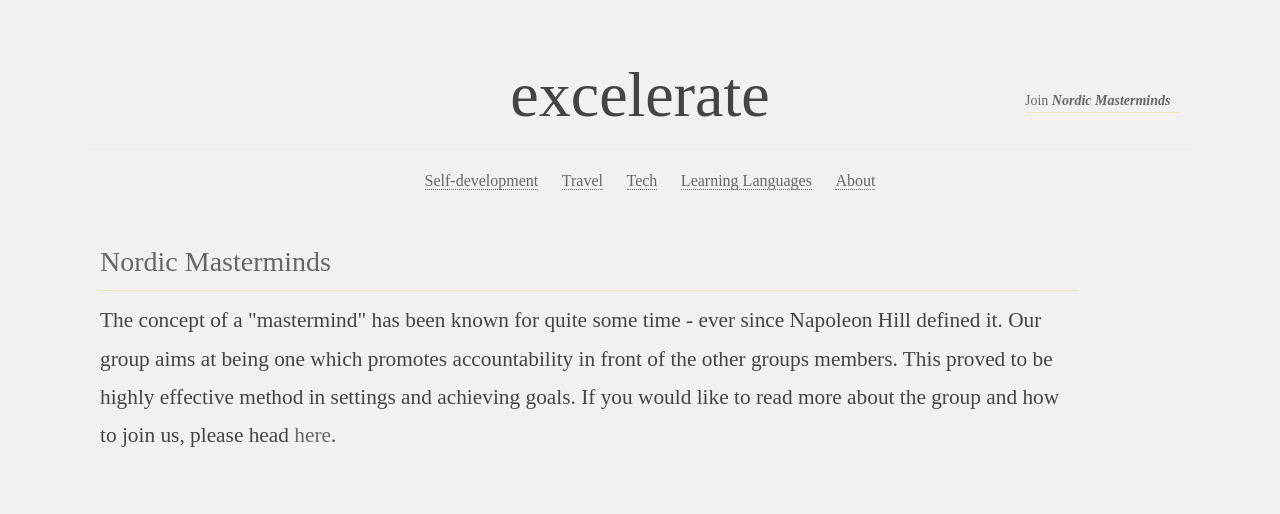
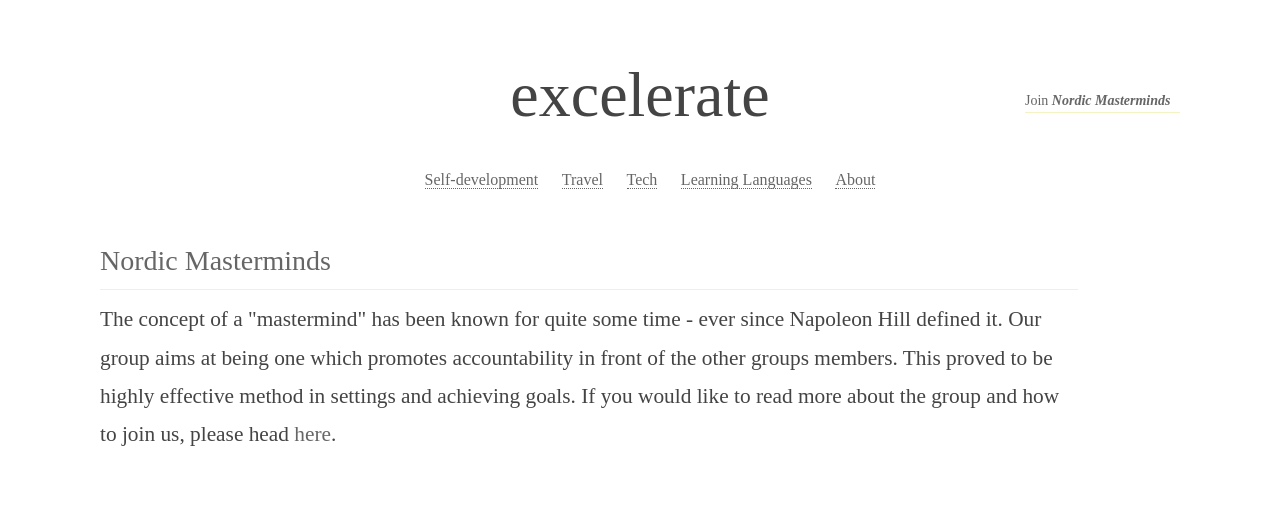
Before and after one commit to elenaoat/blog, a Django app: template personal/blogengine/templates/home.html in a window 1280 px wide. Shown: the top 514 px of the page. Run offline with Django 3.2, Linux system fonts and the light colour scheme; the template is opened without the code that fills it, so the values that code supplies are empty; parts of the project's set-up code (start-up, migrations or seed data) failed here and were passed over; some libraries are stand-ins or nearby versions.

Commit message:
change the background to white

```diff
--- a/personal/blogengine/static/css/cover.css
+++ b/personal/blogengine/static/css/cover.css
@@ -31,7 +31,7 @@ body {
   font-weight: 100;
   line-height: 1.6em;
   color: #444444;
-  background: #f1f1f1;
+  background: #ffffff;
 }
 
 /* Extra markup and styles for table-esque vertical and horizontal centering */
@@ -105,6 +105,7 @@ p {
 }
 
 .page-header {
+  border-bottom: none;
   /*text-align: right;*/
   /*padding-left: 30px;*/
 }
```
Also changed, not shown: 1 other file.
